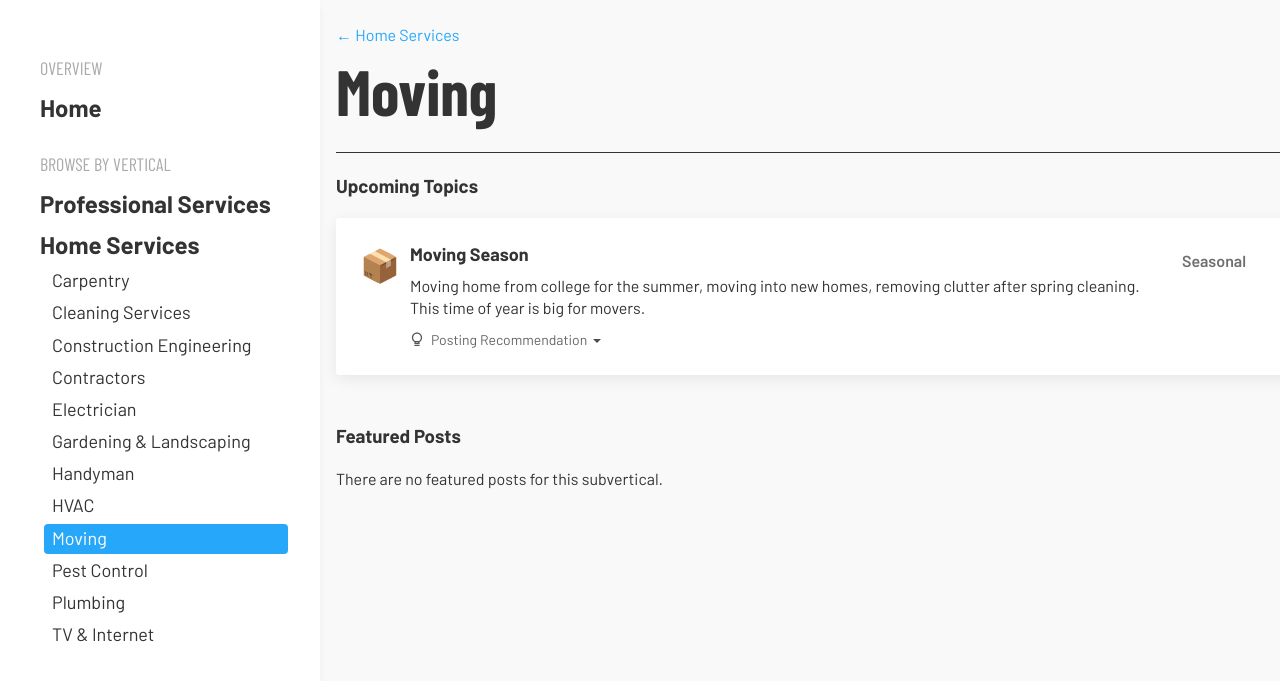
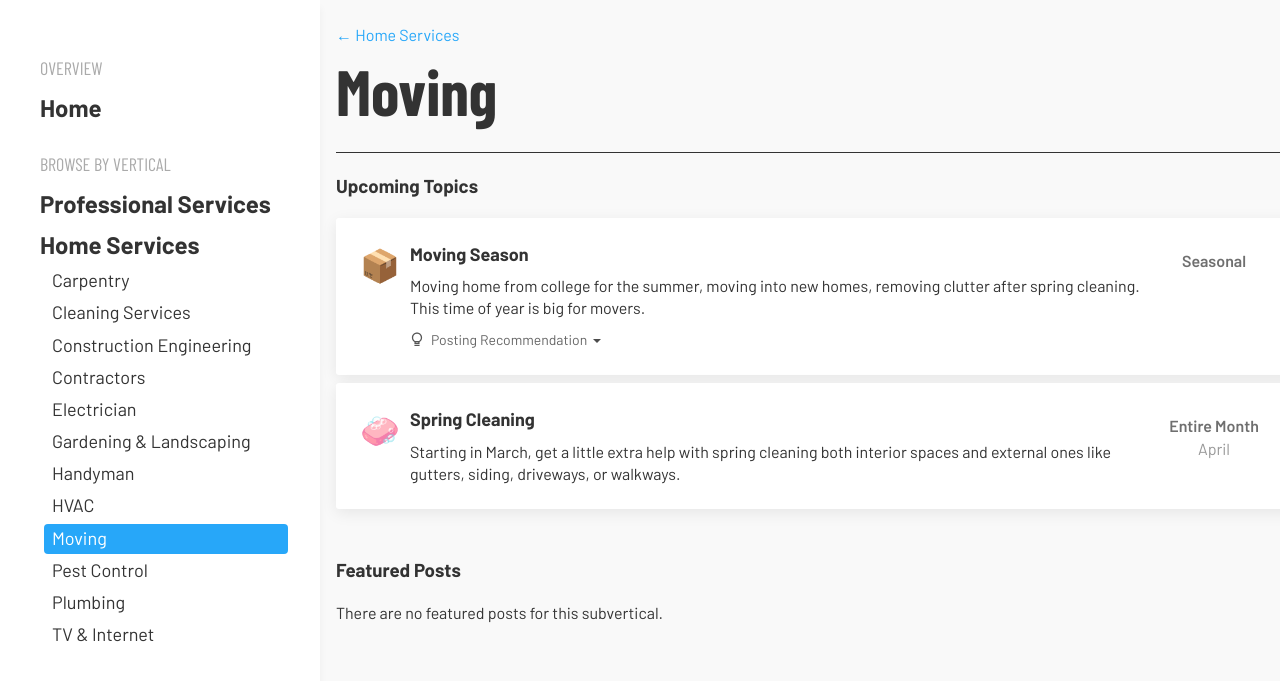
Before and after one commit to davidpots/posty, a Jekyll site: the page built from vertical--home-services--moving.html, in a window 1280 px wide. Shown: the top 681 px of the page. Built offline with Jekyll 4.4.1, drawn with Linux system fonts in a browser that asks for light colours; some web fonts are replaced; some of the changed lines change nothing that is shown.

Commit message:
Adds topics for Mar 19

```diff
--- a/_data/topics.yml
+++ b/_data/topics.yml
@@ -9,6 +9,7 @@
   emoji: 🌳
   day: Seasonal
   vertical: Professional Services
+  subvertical: Gardening Landscaping
 
 - name: Spring Cleaning
   description: "Starting in March, get a little extra help with spring cleaning both interior spaces and external ones like gutters, siding, driveways, or walkways."
@@ -16,6 +17,7 @@
   posting_recommendation: "Be sure to avoid mentions of Covid, viruses, or other terms related to the pandemic."
   day: Seasonal
   vertical: Professional Services
+  subvertical: Cleaning
 
 - name: Thoughtful organization of decor
   description: "We're seeing a shift away from minimalism folks spending more time in their homes. They're realizing rather than being tucked away in a drawer or closet, having the things they need within arms reach is important. This leads to careful curation of how these items are displayed: think curio cabinets or shelfing with glass doors and carefully curated shelves in kitchens, offices, and living spaces. #shelfie"
@@ -49,27 +51,6 @@
   emoji: 🏀
   day: Thursday
   date: March 18
-  vertical: General
-
-- name: Spring Cleaning
-  description: Starting in March, get a little extra help with spring cleaning both interior spaces and external ones like gutters, siding, driveways, or walkways.
-  emoji: 🧼
-  day: Entire Month
-  date: March
-  vertical: General
-
-- name: Backyard Projects
-  description: Spring is the best time to start backyard projects like pool installations or new landscaping before summer.
-  emoji: 🌷
-  day: Entire Month
-  date: March
-  vertical: General
-
-- name: National Crafting Month
-  description: "During National Craft Month, crafters get creative with their supplies. Artisans set to work on a design, and different craftspeople put their skills together to bring an idea to life. Content recommended for: craft stores, fabric stores, events and activites customers that invove crafting (like painting or pottery), listing agents (try asking followers if they're crafting anything for their new home). #NationalCraftingMonth"
-  emoji: 🧶
-  day: Entire Month
-  date: March
   vertical: General
 
 - name: Spring Housing Market
@@ -255,14 +236,6 @@
   subvertical: Electrician
   url: https://msh-success.atlassian.net/wiki/spaces/KnowledgeBase/pages/499123067/Electricians
 
-#
-# - name: Renovations
-#   description: "Kitchens and Bathrooms are two of the most frequently remodeled rooms before homes are put on the market. Electricians are often needed to move or install new outlets in the room."
-#   emoji: 🛠
-#   day: Seasonal
-#   vertical: Home Services
-#   subvertical: Electrician
-
 - name: Spring Pest Control
   description: "As snow and ice melts in different parts of the country, it leaves plenty of still water  that draws mosquitos and ants begin their search for food. Preventative pest control is a great investment before summer arrives."
   emoji: 🐛
@@ -298,3 +271,92 @@
   day: Trending
   vertical: Home Services
   subvertical: Carpentry
+
+- name: National Burrito Day
+  description: "The day celebrates everyone's appreciation for burritos. The Mexican dish is popular all over the world, but it has only been offered in American restaurants since the 1930s. #NationalBurritoDay"
+  emoji: "🌯"
+  day: April 2
+  date: Friday
+  vertical: General
+
+- name: Masters Tournament 2021
+  description: "The Masters Tournament, often referred to as just The Masters or The US Masters, is a major championship in professional golf held in Augusta, Georgia, at the beginning of every April. The winner of the tournament competes for a percentage of the ever-changing money pool and a legendary green jacket that signifies a one-year honorary membership in the Augusta National Golf Club. This year, due to the pandemic, the tournament was postponed by several months and will be held with limited spectators in attendance. #2021Masters #MastersTournament"
+  emoji: "⛳️"
+  posting_recommendation: "Posting is not required for the tournamnet but may be a great opportunity to connect with audiences for golf customers, sporting goods stores, and sports bars. Bes sure to check out the guidelines for a list of words and images you cannot use due to trademark law."
+  day: April 5
+  date: Monday
+  vertical: General
+  url: https://msh-success.atlassian.net/wiki/spaces/KnowledgeBase/pages/1944715349/Masters+Tournament+2021
+
+- name: The Academy Awards/The Oscars
+  description: "The Oscars, formally known as the Academy Awards, are a set of 24 awards for artistic and technical merit in the film industry to recognize excellence in cinematic achievements as assessed by the Academy's voting membership. The event has grown in popularity over the years, with the celebrities and their fashion garnering almost as much attention as the awards themselves. This year, the event is scheduled to take place at the Dolby Theatre in Hollywood, two months later than originally planned, due to the impact of the COVID-19 pandemic on cinema. #Oscars #OscarNoms"
+  emoji: "🎞"
+  posting_recommendation: "Posting is optional. The Oscars can be a fun source of inspiration for your content, but just like any expensive sponsored event, the Academy is very particular about how third parties are allowed to use their trademarks. Please see the guidelines on the KB for a list of language and images to avoid."
+  day: April 25
+  date: Monday
+  vertical: General
+  url: https://msh-success.atlassian.net/wiki/spaces/KnowledgeBase/pages/1992950817/The+Oscars+2021
+
+- name: The Kentucky Derby
+  description: "The Kentucky Derby is an annual horse race held at the Churchill Downs Racetrack in Louisville, Kentucky. The race is the first of three in a series of races that make up the Triple Crown, a prestigious award granted to a horse that wins all three events. The event is steeped in Southern tradition and celebrated by way of mint julep cocktails, very large hats, and seersucker suits, though it’s likely the event will look different this year due to the pandemic. #KentuckyDerby"
+  emoji: "🏇"
+  posting_recommendation: "As with most sporting events, we need to be cautious when it comes to using trademarked words and imagery. Check out the guidelines on the KB for the full trademark list."
+  day: April 30
+  date: Friday
+  vertical: General
+  url: https://msh-success.atlassian.net/wiki/spaces/KnowledgeBase/pages/2001600659/Kentucky+Derby+2021
+
+- name: Stress Awareness Month
+  description: "During this month, health care professionals and health promotion experts across the country will join forces to increase public awareness about both the causes and cures for our modern stress epidemic. #StressAwarenessMonth"
+  emoji: "🧘‍♀️"
+  posting_recommendation: "This content could be threaded throughout the month for businesses in the health and wellness vertical and select retail customers. Try promoting products and services that promote self-care or daily stress relief. Examples include: workout classes, essential oils, scented candles, work from home tips, meditation, etc."
+  day: Entire Month
+  date: April
+  vertical: General
+
+- name: Spring Cleaning
+  description: Starting in March, get a little extra help with spring cleaning both interior spaces and external ones like gutters, siding, driveways, or walkways.
+  emoji: 🧼
+  day: Entire Month
+  date: April
+  vertical: General
+  subvertical: Moving
+
+- name: Backyard Projects
+  description: "Spring is the best time to start backyard projects like pool installations or new landscaping before summer. #backyardreno"
+  emoji: 🌷
+  day: Entire Month
+  date: April
+  vertical: General
+
+- name: Hosting From Home
+  description: "While virtual meetups aren't going anywhere, folks are looking forward to hosting close family and friends in the somewhat near future. Think spruced up social spaces, fresh furniture ideas, and tips to get all that clutter under control. "
+  emoji: "🏡"
+  posting_recommendation: "People are planning—and purchasing—for their post-quarantine lives. Consider how your cusotmers can help. Think furnitire DIY and inspo, potential first meals they'll serve, and outdoor living spaces."
+  day: Trending
+  date:
+  vertical: General
+
+- name: Values Matter Most
+  description: "The pandemic has put everyone in touch with what matters. People are more grounded in their values than ever—and they want the world to see it. "
+  emoji: "🥰"
+  posting_recommendation: "Does your cusotmer mention any particular values in their welcome call or in their brand kit? Are they passionate about the planet and making eco-conscious decisions? Do they work with the local community in any way to give back?"
+  day: Trending
+  date:
+  vertical: General
+
+- name: Best Dressed
+  description: "Loungewear may still reign supreme, but people are planning for future events. Weddings, vacations, casual get-togethers are top-of-mind for many. "
+  emoji: "🎀"
+  posting_recommendation: "How can your customer help those planning for their first events post-quarantine? Think eretail or businesses in the wedding industry."
+  day: Trending
+  date:
+  vertical: General
+
+- name: Wedding Season
+  description: "While wedding season typically starts in late spring in the US, now is the time couples often begin making reservations for the big-ticket items in their wedding. Couples will likely be looking to tour venues, place catering orders, pricing florists, trying on dresses, and more. "
+  emoji: "👰"
+  posting_recommendation: "This time of the year is usually big for florists, weddign boutiques, venues, restaurants and catering companies, wedding coordinators or planners, and photographers."
+  day: Trending
+  date:
+  vertical: General
```
